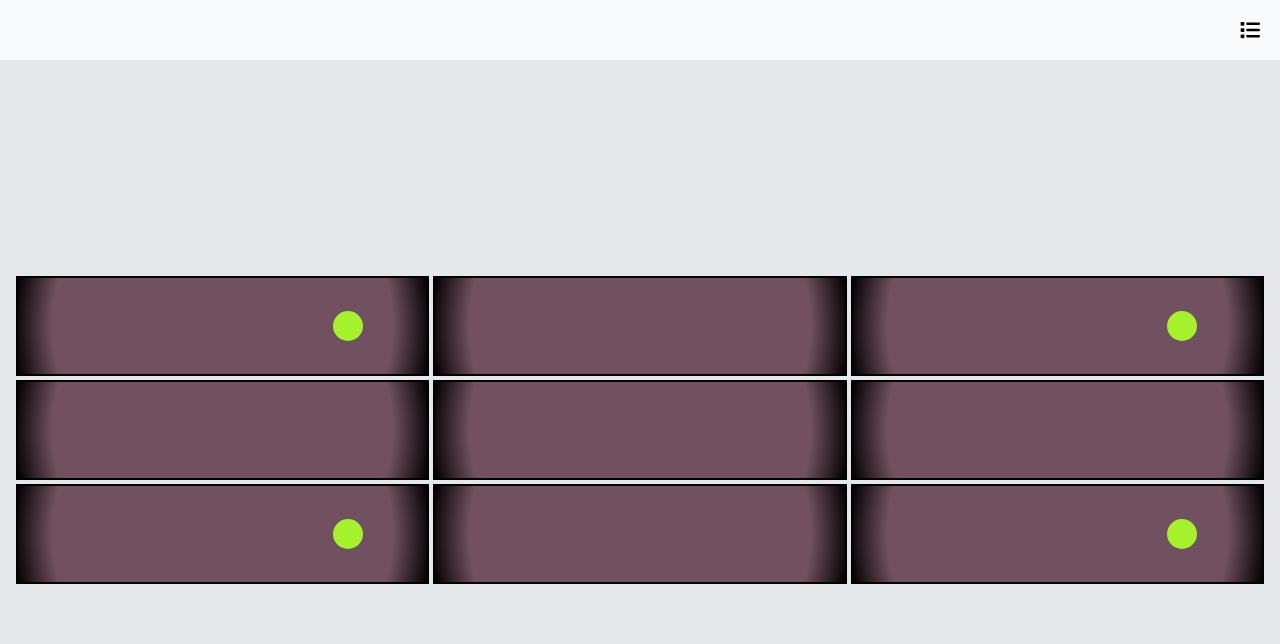
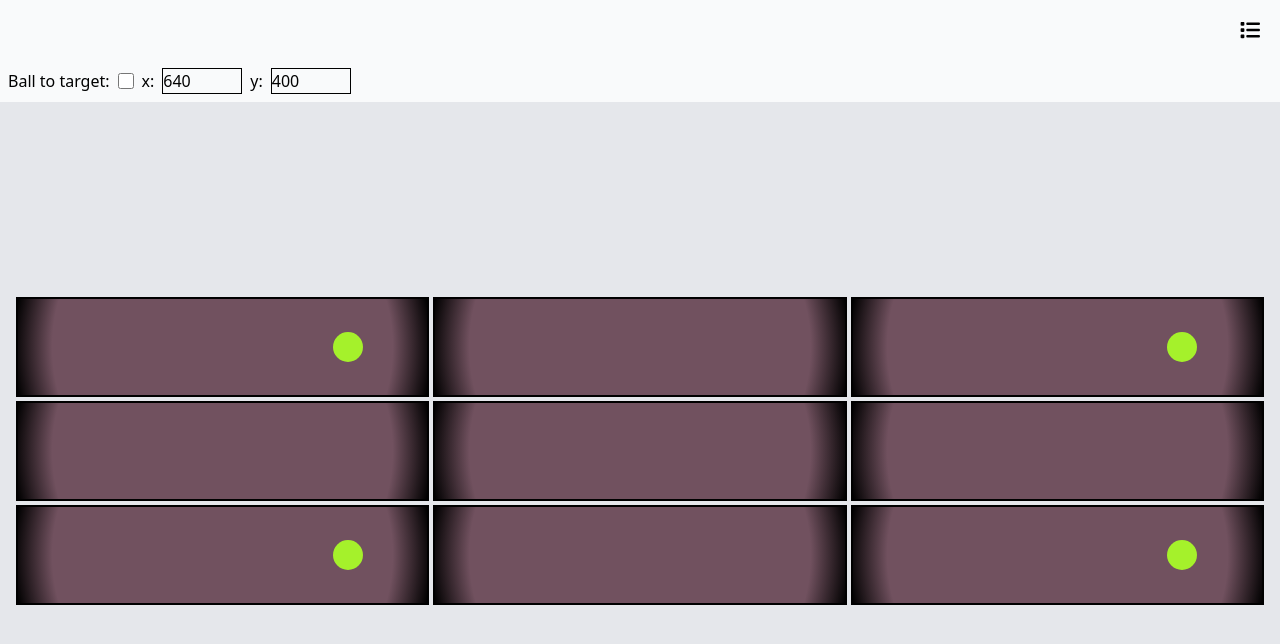
Before and after one commit to jensentaipei/neutec-home-work, a Vue app: page / in a window 1280 px wide. Shown: the top 644 px of the page. Built offline with nearby package versions, Linux system fonts and the light colour scheme.

Commit message:
feat: ball to target

```diff
--- a/src/App.vue
+++ b/src/App.vue
@@ -1,5 +1,5 @@
 <script setup lang="ts">
-import { ref } from 'vue'
+import { nextTick, ref, watch, type ComponentPublicInstance } from 'vue'
 import SideMenu from '@/components/SideMenu.vue'
 import MenuIcon from '@/components/icons/MenuIcon.vue'
 import GridBlock from '@/components/GridBlock.vue'
@@ -8,15 +8,72 @@ import LittleCircle from '@/components/LittleCircle.vue'
 const menuVisible = ref(false)
 const blinkingBlocks = [3, 5, 9]
 const hasCircle = [1, 3, 7, 9]
+const isBallToTarget = ref(false)
+const targetPos = ref({ x: window.innerWidth / 2, y: window.innerHeight / 2 })
+
+const blockRefs = ref<Record<number, Element | null>>({})
+const circleStyles = ref<Record<number, { transform: string }>>({})
+
+function setBlockRef(el: Element | ComponentPublicInstance | null, n: number) {
+  if (el) {
+    blockRefs.value[n] = '$el' in el ? (el.$el as Element) : (el as Element)
+  }
+}
+
+function calculateMoves() {
+  hasCircle.forEach((n) => {
+    const currentBlock = blockRefs.value[n]
+    if (!currentBlock) return
+
+    const currentRect = currentBlock.getBoundingClientRect()
+    const currentX = currentRect.left + currentRect.width / 2
+    const currentY = currentRect.top + currentRect.height / 2
+
+    const deltaX = targetPos.value.x - currentX
+    const deltaY = targetPos.value.y - currentY
+
+    circleStyles.value[n] = {
+      transform: `translate(${deltaX}px, ${deltaY}px)`,
+    }
+  })
+}
+
+watch(
+  [isBallToTarget, targetPos],
+  async () => {
+    await nextTick()
+
+    if (!isBallToTarget.value) {
+      circleStyles.value = {}
+      return
+    }
+    calculateMoves()
+  },
+  { deep: true },
+)
 </script>
 
 <template>
   <main class="relative h-screen w-screen bg-gray-50 overflow-hidden">
     <div class="flex flex-col h-full">
-      <div class="flex justify-end w-full p-5">
+      <div class="flex justify-end w-full p-5 gap-4">
         <button @click="menuVisible = !menuVisible">
           <MenuIcon width="20" height="20" />
         </button>
+      </div>
+      <div class="p-2">
+        <ul>
+          <li>
+            <div class="flex items-center gap-2">
+              <span>Ball to target: </span>
+              <input type="checkbox" v-model="isBallToTarget" class="w-4 h-4" />
+              <span>x: </span>
+              <input type="number" v-model.number="targetPos.x" class="w-20 border" />
+              <span>y: </span>
+              <input type="number" v-model.number="targetPos.y" class="w-20 border" />
+            </div>
+          </li>
+        </ul>
       </div>
       <div class="flex-1 bg-gray-200 flex items-center justify-center">
         <div class="grid grid-cols-3 gap-1 w-full p-4">
@@ -24,9 +81,18 @@ const hasCircle = [1, 3, 7, 9]
             v-for="n in 9"
             :key="n"
             :is-blinking="blinkingBlocks.includes(n)"
+            :ref="(el) => setBlockRef(el, n)"
+            :class="{ 'z-20!': isBallToTarget && hasCircle.includes(n) }"
             :style="{ zIndex: 10 - n }"
           >
-            <LittleCircle v-if="hasCircle.includes(n)" class="animate-circle" />
+            <LittleCircle
+              v-if="hasCircle.includes(n)"
+              :class="{
+                'animate-circle': !isBallToTarget,
+                'transition-transform duration-500 ease-out will-change-transform': isBallToTarget,
+              }"
+              :style="circleStyles[n]"
+            />
           </GridBlock>
         </div>
       </div>
```
